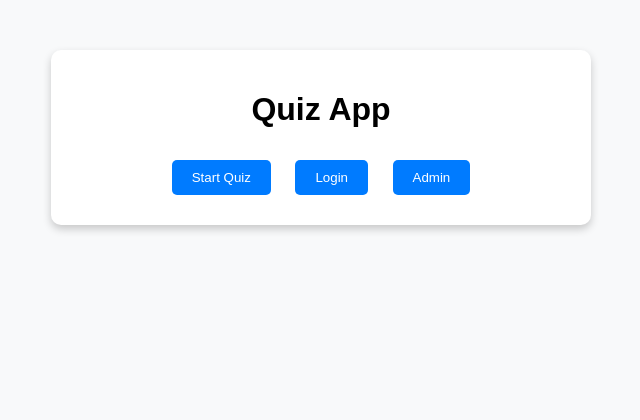
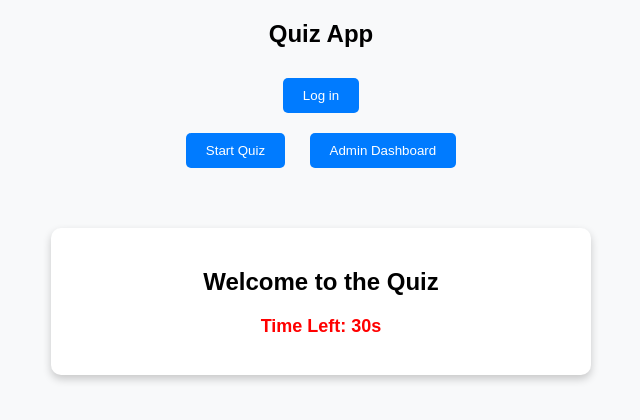
Before and after one commit to Neeraj102001/MyWebProjects, a plain HTML site: page index.html in a window 1280 px wide. Shown: the whole page, without its empty margins (319-959 px from the left). Drawn offline with Linux system fonts and the light colour scheme.

Commit message:
Update index.html

```diff
--- a/index.html
+++ b/index.html
@@ -3,22 +3,32 @@
 <head>
   <meta charset="UTF-8">
   <meta name="viewport" content="width=device-width, initial-scale=1.0">
-    <title>Quiz App</title>
+  <title>Quiz App - Interactive Learning</title>
   <link rel="stylesheet" href="styles.css">
 </head>
 <body>
-    <div class="quiz-container">
+  <nav class="navbar">
     <h1>Quiz App</h1>
+    <button id="login-btn" class="btn">Log in</button>
+  </nav>
+
+  <div class="container">
+    <aside class="sidebar">
       <button id="start-btn" class="btn">Start Quiz</button>
+      <button id="admin-btn" class="btn">Admin Dashboard</button>
+    </aside>
+
+    <main class="quiz-container">
+      <h2>Welcome to the Quiz</h2>
       <div id="question-container" class="hide">
-            <p id="timer"></p>
-            <h2 id="question"></h2>
+        <p id="question">Question goes here...</p>
         <div id="answer-buttons" class="btn-container"></div>
         <button id="next-btn" class="btn hide">Next</button>
       </div>
-        <button id="login-btn" class="btn">Login</button>
-        <button id="admin-btn" class="btn">Admin</button>
+      <p id="timer">Time Left: 30s</p>
+    </main>
   </div>
+
   <script src="script.js"></script>
 </body>
 </html>
```
Lines whose indentation alone changed are shown as unchanged.
